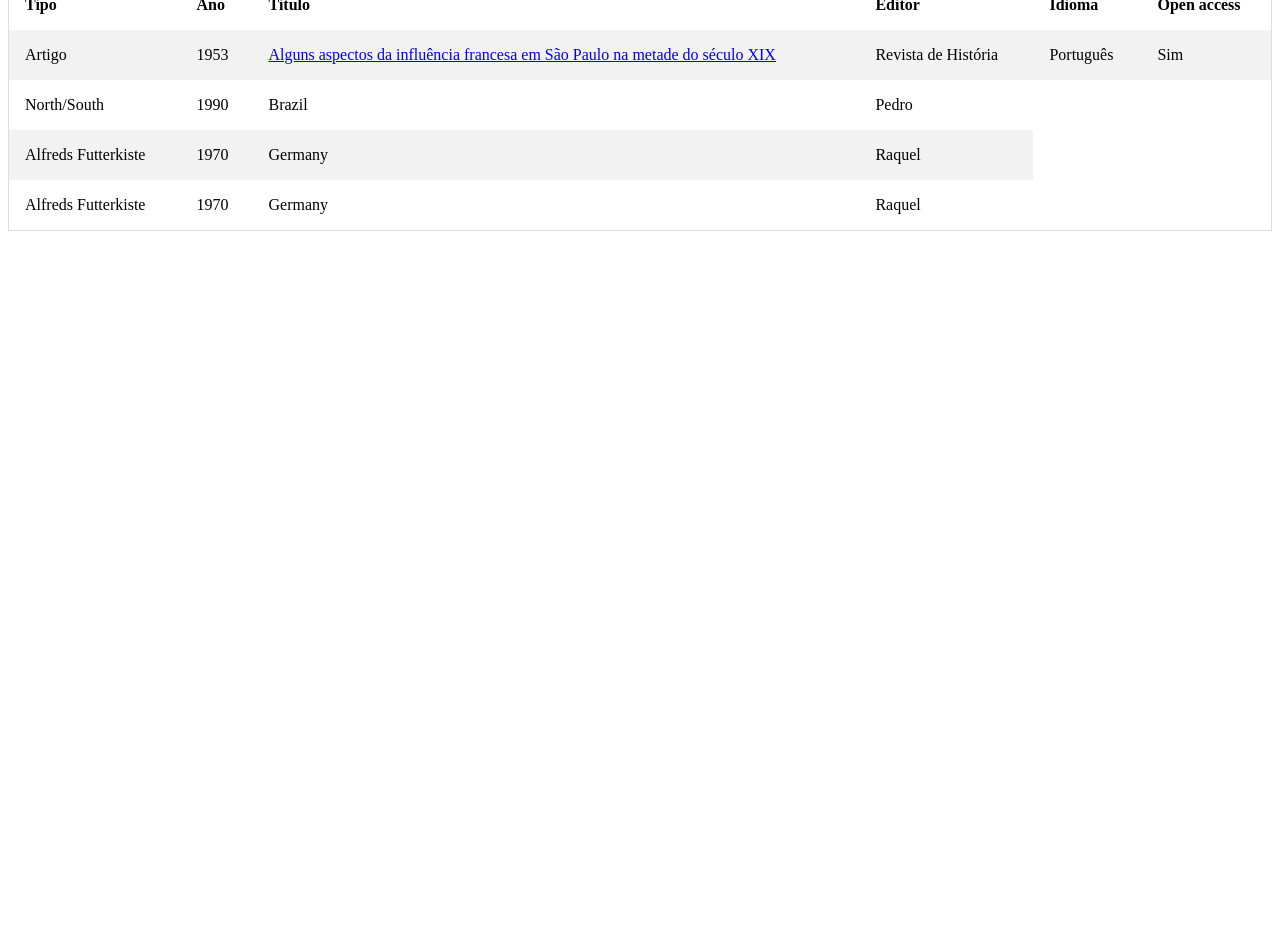
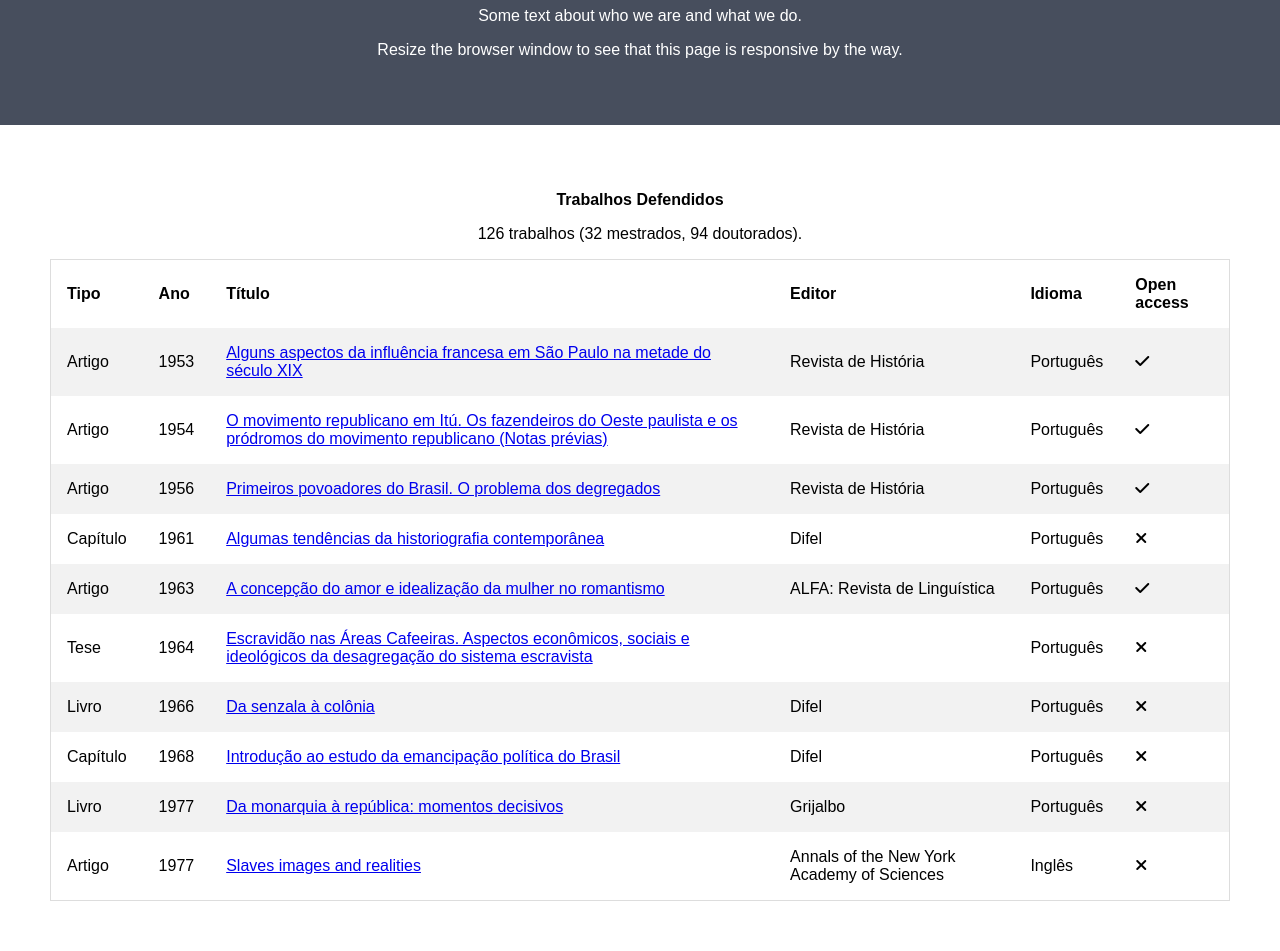
Before and after one commit to pedrofbbarreto/pedrofbbarreto.github.io, a plain HTML site: page index.html in a window 1280 px wide. Shown: the part 123-1074 px from the top of the page. Before the commit the page ends 800 px from the top, so only its background shows below. Drawn offline with Linux system fonts and the light colour scheme.

Commit message:
Update index.html

```diff
--- a/index.html
+++ b/index.html
@@ -21,23 +21,101 @@ th, td {
     tr:nth-child(even) {
     background-color: #f2f2f2
     }
+
+    body {
+      font-family: Arial, Helvetica, sans-serif;
+      margin: 0;
+    }
+
+    html {
+      box-sizing: border-box;
+    }
+
+    *, *:before, *:after {
+      box-sizing: inherit;
+    }
+
+    .column {
+      float: left;
+      width: 33.3%;
+      margin-bottom: 16px;
+      padding: 0 8px;
+    }
+
+    .card {
+      box-shadow: 0 4px 8px 0 rgba(0, 0, 0, 0.2);
+      margin: 8px;
+    }
+
+    .about-section {
+      padding: 50px;
+      text-align: center;
+      background-color: #474e5d;
+      color: white;
+    }
+
+    .container {
+      padding: 0 16px;
+    }
+
+    .container::after, .row::after {
+      content: "";
+      clear: both;
+      display: table;
+    }
+
+    .title {
+      color: grey;
+    }
+
+    .button {
+      border: none;
+      outline: 0;
+      display: inline-block;
+      padding: 8px;
+      color: white;
+      background-color: #000;
+      text-align: center;
+      cursor: pointer;
+      width: 100%;
+    }
+
+    .button:hover {
+      background-color: #555;
+    }
+
+    .container {
+        padding: 50px;
+    }
+
+    @media screen and (max-width: 650px) {
+      .column {
+        width: 100%;
+        display: block;
+      }
+    }
 </style>
 </head>
 <body>
 
-<p><strong>Trabalhos Defendidos</strong></p>
-<p>126 trabalhos (32 mestrados, 94 doutorados).</p>
-<a href="./detalhes.html">link text</a>
+<div class="about-section">
+    <h1>Emília Viotti</h1>
+    <p>Some text about who we are and what we do.</p>
+    <p>Resize the browser window to see that this page is responsive by the way.</p>
+</div>
+
+<div class="container">
+    <center><p><strong>Trabalhos Defendidos</strong></p>
+    <p>126 trabalhos (32 mestrados, 94 doutorados).</p></center>
 
     <table id="myTable">
         <tr>
-   <!--When a header is clicked, run the sortTable function, with a parameter, 0 for sorting by names, 1 for sorting by country:-->
             <th onclick="sortTable(0)">Tipo</th>
             <th onclick="sortTable(1)">Ano</th>
-    <th onclick="sortTable(2)">Titulo</th>
+            <th onclick="sortTable(2)">Título</th>
             <th onclick="sortTable(3)">Editor</th>
-    <th onclick="sortTable(3)">Idioma</th>
-    <th onclick="sortTable(3)">Open access</th>
+            <th onclick="sortTable(4)">Idioma</th>
+            <th onclick="sortTable(5)">Open access</th>
         </tr>
         <tr>
             <td>Artigo</td>
@@ -45,27 +123,83 @@ tr:nth-child(even) {
             <td><a href="./alguns_aspectos.html">Alguns aspectos da influência francesa em São Paulo na metade do século XIX</a></td>
             <td>Revista de História</td>
             <td>Português</td>
-    <td>Sim</td>
+            <td><i class="fa-solid fa-check"></i></td>
         </tr>
         <tr>
-    <td>North/South</td>
-    <td>1990</td>
-    <td>Brazil</td>
-    <td>Pedro</td>
+            <td>Artigo</td>
+            <td>1954</td>
+            <td><a href="./movimento_republicano_itu.html">O movimento republicano em Itú. Os fazendeiros do Oeste paulista e os pródromos do movimento republicano (Notas prévias)</a></td>
+            <td>Revista de História</td>
+            <td>Português</td>
+            <td><i class="fa-solid fa-check"></i></td>
         </tr>
         <tr>
-    <td>Alfreds Futterkiste</td>
-    <td>1970</td>
-    <td>Germany</td>
-    <td>Raquel</td>
+            <td>Artigo</td>
+            <td>1956</td>
+            <td><a href="./primeiros_povoadores_brasil.html">Primeiros povoadores do Brasil. O problema dos degregados</a></td>
+            <td>Revista de História</td>
+            <td>Português</td>
+            <td><i class="fa-solid fa-check"></i></td>
         </tr>
         <tr>
-    <td>Alfreds Futterkiste</td>
-    <td>1970</td>
-    <td>Germany</td>
-    <td>Raquel</td>
+            <td>Capítulo</td>
+            <td>1961</td>
+            <td><a href="./tendencias_historiografia.html">Algumas tendências da historiografia contemporânea</a></td>
+            <td>Difel</td>
+            <td>Português</td>
+            <td><i class="fa-solid fa-xmark"></i></td>
+        </tr>
+        <tr>
+            <td>Artigo</td>
+            <td>1963</td>
+            <td><a href="./conceicao_amor_romantismo.html">A concepção do amor e idealização da mulher no romantismo</a></td>
+            <td>ALFA: Revista de Linguística</td>
+            <td>Português</td>
+            <td><i class="fa-solid fa-check"></i></td>
+        </tr>
+        <tr>
+            <td>Tese</td>
+            <td>1964</td>
+            <td><a href="./escravidao_areas_cafeeiras.html">Escravidão nas Áreas Cafeeiras. Aspectos econômicos, sociais e ideológicos da desagregação do sistema escravista</a></td>
+            <td></td>
+            <td>Português</td>
+            <td><i class="fa-solid fa-xmark"></i></td>
+        </tr>
+        <tr>
+            <td>Livro</td>
+            <td>1966</td>
+            <td><a href="./da_senzala_a_colonia.html">Da senzala à colônia</a></td>
+            <td>Difel</td>
+            <td>Português</td>
+            <td><i class="fa-solid fa-xmark"></i></td>
+        </tr>
+        <tr>
+            <td>Capítulo</td>
+            <td>1968</td>
+            <td><a href="./introducao_emancipacao_brasil.html">Introdução ao estudo da emancipação política do Brasil</a></td>
+            <td>Difel</td>
+            <td>Português</td>
+            <td><i class="fa-solid fa-xmark"></i></td>
+        </tr>
+        <tr>
+            <td>Livro</td>
+            <td>1977</td>
+            <td><a href="./da_monarquia_a_republica.html">Da monarquia à república: momentos decisivos</a></td>
+            <td>Grijalbo</td>
+            <td>Português</td>
+            <td><i class="fa-solid fa-xmark"></i></td>
+        </tr>
+        <tr>
+            <td>Artigo</td>
+            <td>1977</td>
+            <td><a href="./slaves_images_realities.html">Slaves images and realities</a></td>
+            <td>Annals of the New York Academy of Sciences</td>
+            <td>Inglês</td>
+            <td><i class="fa-solid fa-xmark"></i></td>
         </tr>
     </table>
+</div>
+</body>
 
 <script>
 function sortTable(n) {
@@ -123,6 +257,5 @@ function sortTable(n) {
   }
 }
 </script>
-
-</body>
+<script src="https://kit.fontawesome.com/a6029d4b66.js" crossorigin="anonymous"></script>
 </html>
```
Lines whose indentation alone changed are shown as unchanged.
